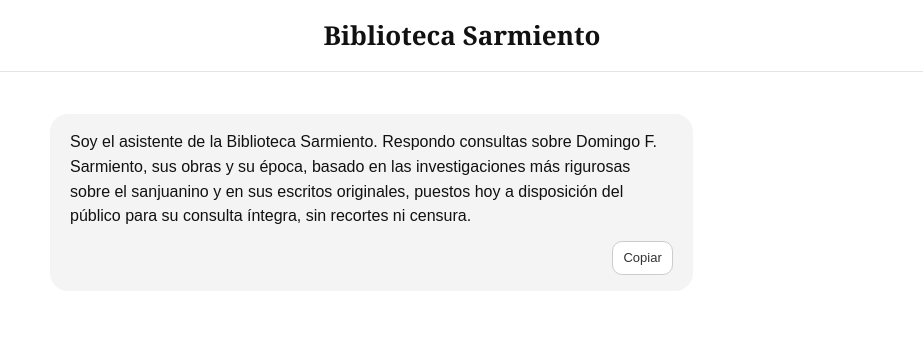
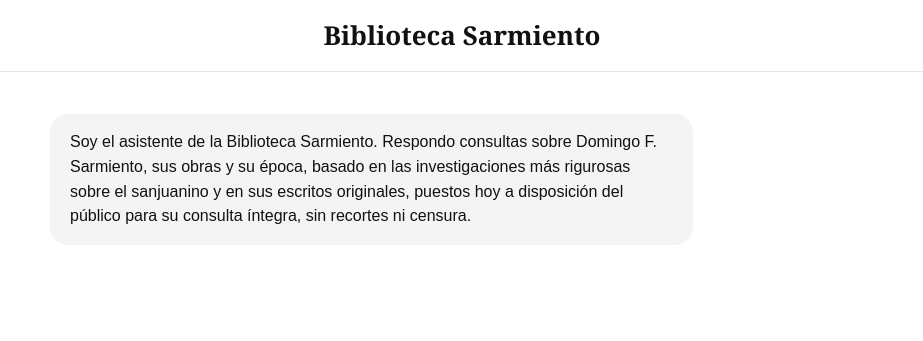
Before and after one commit to meglioli/nextjs-boilerplate, a Next.js app: page / in a window 1280 px wide. Shown: the top 341 px of the page, without its empty margins (178-1101 px from the left). Built offline with nearby package versions, Linux system fonts and the light colour scheme.

Commit message:
Update page.tsx

```diff
--- a/app/page.tsx
+++ b/app/page.tsx
@@ -106,7 +106,7 @@ export default function Home() {
                 >
                   {m.text}
 
-                  {m.role === "assistant" && (
+                 {m.role === "assistant" && i > 0 && (
   <div style={copyButtonWrap}>
     <button
       onClick={() => copyText(m.text, i)}
```
Lines whose indentation alone changed are shown as unchanged.
